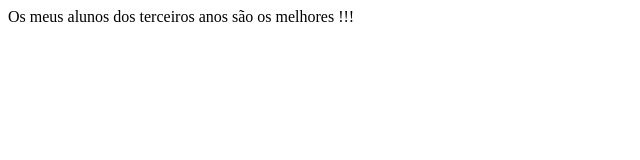
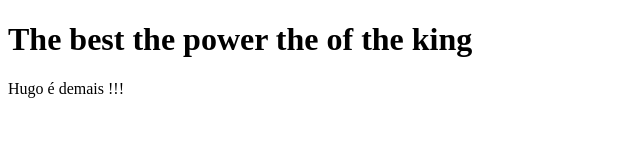
Before and after one commit to ProfHuugo/Meu-Portif-lio, a plain HTML site: page index.html in a window 1280 px wide. Shown: the whole page, without its empty margins (0-640 px from the left). Drawn offline with Linux system fonts and the light colour scheme.

Commit message:
Testando tags

```diff
--- a/index.html
+++ b/index.html
@@ -7,6 +7,7 @@
     <title>Meu Portifólio</title>
 </head>
 <body>
-    Os meus alunos dos terceiros anos são os melhores !!!
+    <h1>The best the power the of the king</h1>
+    <p>Hugo é demais !!!</p>
 </body>
 </html>
```
